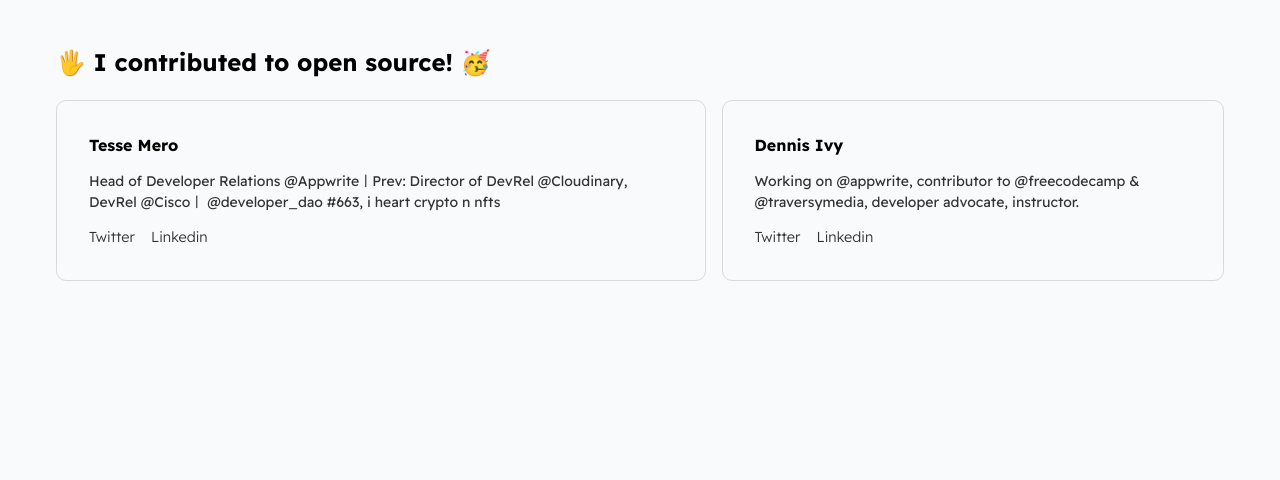
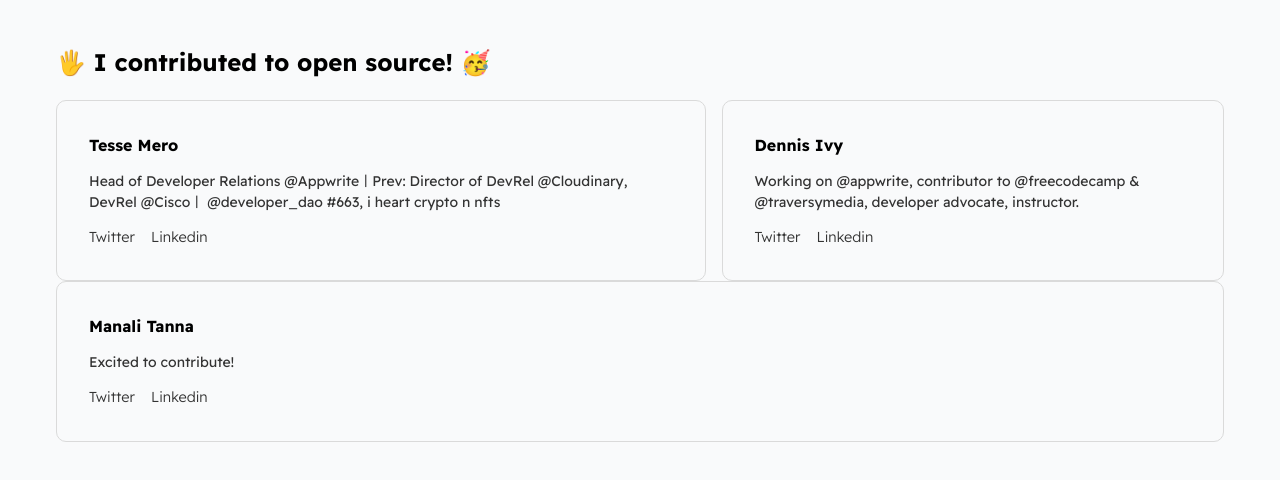
Before and after one commit to divanov11/first-os-issue, a plain HTML site: page index.html in a window 1280 px wide. Drawn offline with Linux system fonts and the light colour scheme.

Commit message:
Update index.html

```diff
--- a/index.html
+++ b/index.html
@@ -41,6 +41,22 @@
 
         </div>
 
+                </div>
+
+            <div class="contributor">
+                <strong>Manali Tanna</strong>
+
+                <div>
+                    <p>Excited to contribute!</p>
+                </div>
+
+                <div class="socials--list">
+                    <a href="https://x.com/manalitanna">Twitter</a>
+                    <a href="https://www.linkedin.com/in/manalitanna/">Linkedin</a>
+                </div>
+
+        </div>
+
     </div>
 </body>
 </html>
```
